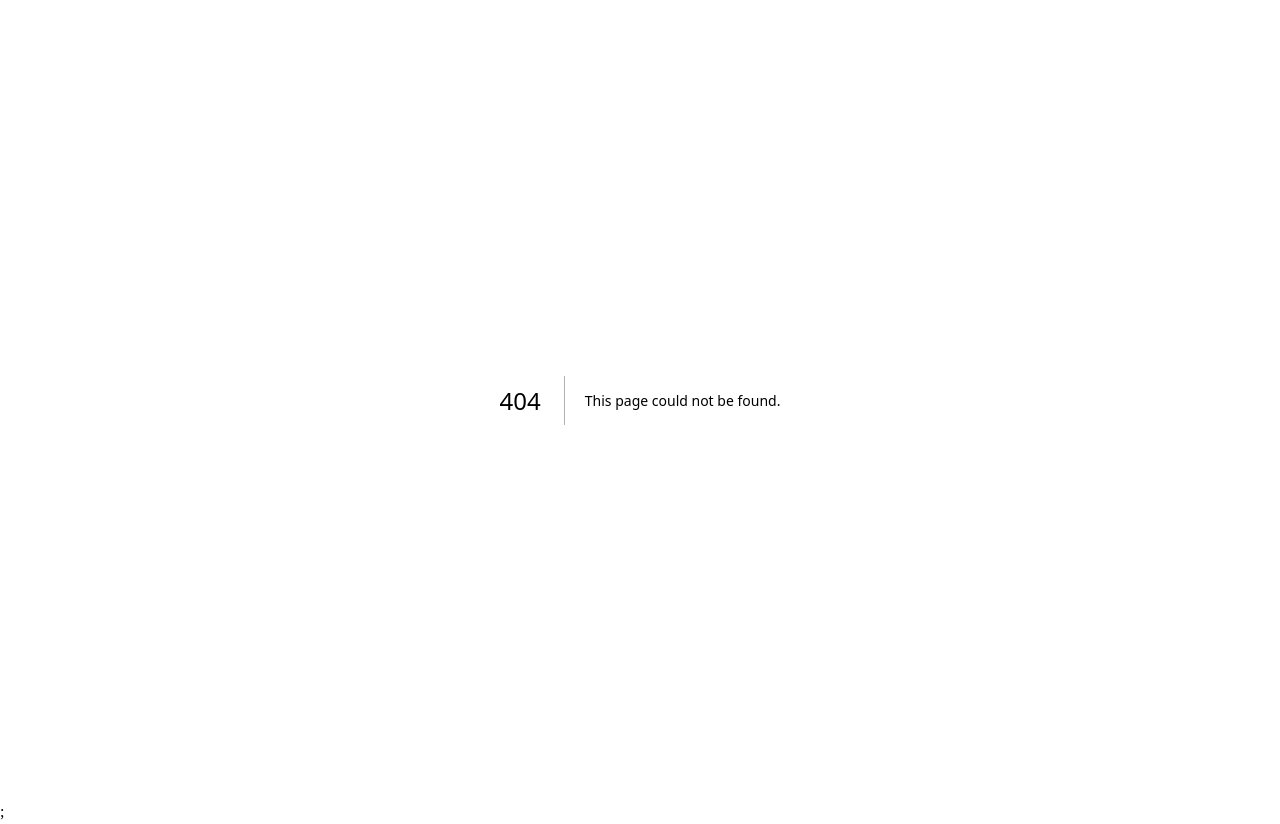
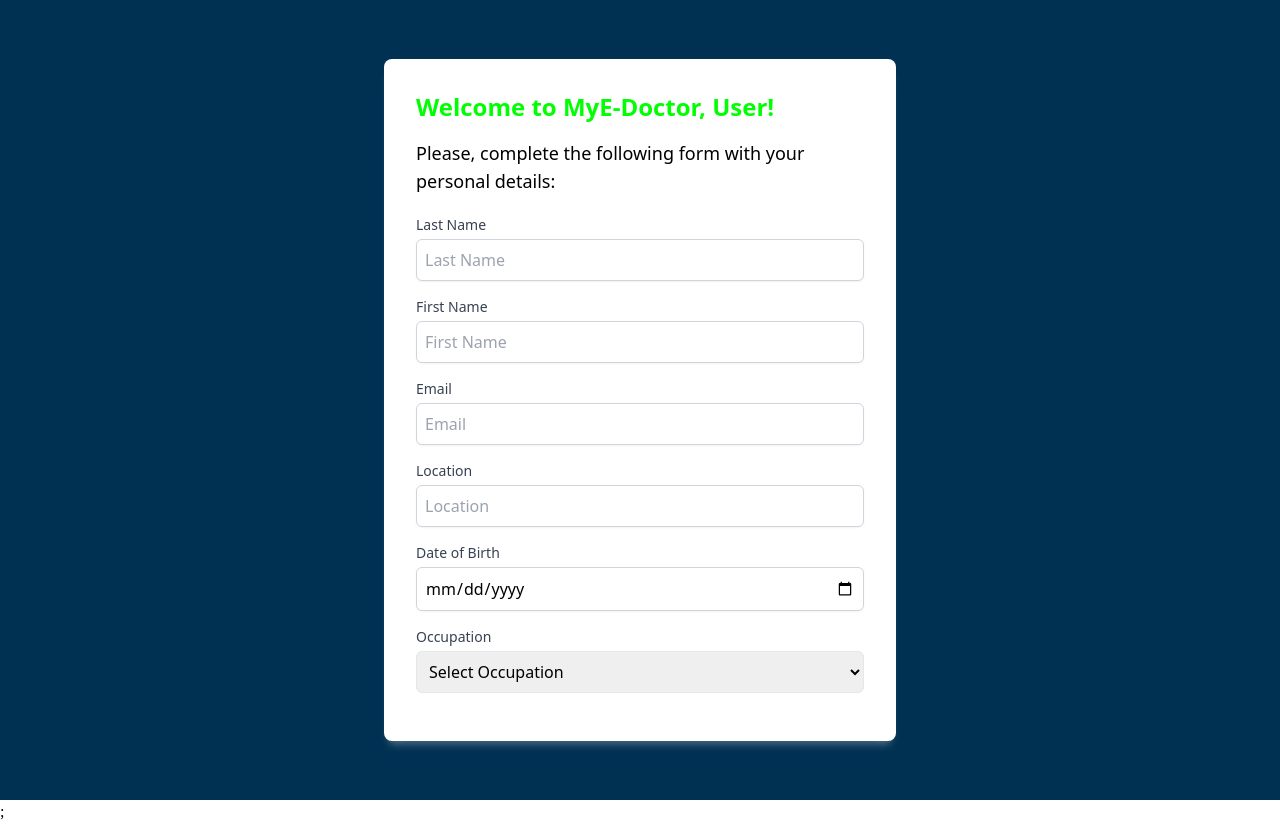
Before and after one commit to Catalin-2002/my_e-doctor, a Next.js app in the folder myedoctor-web/: page /profile in a window 1280 px wide. Before the commit this address had no page. Built offline with nearby package versions, Linux system fonts and the light colour scheme; what tailwindcss-radix would draw is missing.

Commit message:
User_Profile
User-Profile-page-test

```diff
--- /dev/null
+++ b/myedoctor-web/pages/profile/index.tsx
@@ -0,0 +1,12 @@
+import UserProfile from '@/src/components/UserProfile/UserProfile';
+
+const userData = {
+  name: 'Radu Mihai',
+  email: 'radumihai@XXX.com',
+  // profilePicture: '/path/to/profile-picture.jpg'
+};
+
+const ProfilePage = () => {
+  return <UserProfile></UserProfile>;
+};
+export default ProfilePage;
--- /dev/null
+++ b/myedoctor-web/src/components/TextInput/TextInput.tsx
@@ -0,0 +1,21 @@
+//TextInput component
+
+import React, { InputHTMLAttributes } from 'react';
+
+// Define the props interface, extending the standard input HTML attributes
+interface TextInputProps extends InputHTMLAttributes<HTMLInputElement> {
+  className?: string;
+}
+
+const TextInput: React.FC<TextInputProps> = ({ className = '', ...props }) => {
+  // Default TailwindCSS classes for styling the input
+  const defaultClasses =
+    'border-gray-300 focus:border-blue-500 focus:ring focus:ring-blue-200 focus:ring-opacity-50 rounded-md shadow-sm';
+
+  // Combine default classes with any custom classes passed via props
+  const combinedClasses = `${defaultClasses} ${className}`;
+
+  return <input className={combinedClasses} {...props} />;
+};
+
+export default TextInput;
--- /dev/null
+++ b/myedoctor-web/src/components/UserProfile/UserProfile.tsx
@@ -0,0 +1,114 @@
+import React, { useState } from 'react';
+import TextInput from '../TextInput/TextInput';
+const userData = {
+  name: 'Radu Mihai',
+  email: 'radumihai@XXX.com',
+  // profilePicture: '/path/to/profile-picture.jpg'
+};
+const UserProfile: React.FC = () => {
+  const [value, setValue] = useState<string>('');
+
+  const [lastName, setLastName] = useState<string>('');
+  const [firstName, setFirstName] = useState<string>('');
+  const [email, setEmail] = useState<string>('');
+  const [location, setLocation] = useState<string>('');
+  const [dateOfBirth, setDateOfBirth] = useState<string>('');
+  const [occupation, setOccupation] = useState<string>('');
+
+  return (
+    <div className="flex min-h-screen flex-col items-center justify-center bg-prussian-blue">
+      <div className="w-full max-w-lg rounded-lg bg-white p-4 shadow-prussian-white">
+        <div className="p-4">
+          <h2 className="mb-4 text-2xl font-semibold text-neon-green">Welcome to MyE-Doctor, User!</h2>
+          <p className="mb-5 text-lg">Please, complete the following form with your personal details:</p>
+
+          <div className="mb-4">
+            <label htmlFor="lastName" className="mb-1 block text-sm font-medium text-gray-700">
+              Last Name
+            </label>
+            <TextInput
+              id="lastName"
+              placeholder="Last Name"
+              value={lastName}
+              onChange={(e) => setLastName(e.target.value)}
+              className="w-full rounded-md border p-2 focus:outline-none focus:ring-2 focus:ring-blue-500"
+            />
+          </div>
+
+          <div className="mb-4">
+            <label htmlFor="firstName" className="mb-1 block text-sm font-medium text-gray-700">
+              First Name
+            </label>
+            <TextInput
+              id="firstName"
+              placeholder="First Name"
+              value={firstName}
+              onChange={(e) => setFirstName(e.target.value)}
+              className="w-full rounded-md border p-2 focus:outline-none focus:ring-2 focus:ring-blue-500"
+            />
+          </div>
+
+          <div className="mb-4">
+            <label htmlFor="email" className="mb-1 block text-sm font-medium text-gray-700">
+              Email
+            </label>
+            <TextInput
+              id="email"
+              type="email"
+              placeholder="Email"
+              value={email}
+              onChange={(e) => setEmail(e.target.value)}
+              className="w-full rounded-md border p-2 focus:outline-none focus:ring-2 focus:ring-blue-500"
+            />
+          </div>
+
+          <div className="mb-4">
+            <label htmlFor="location" className="mb-1 block text-sm font-medium text-gray-700">
+              Location
+            </label>
+            <TextInput
+              id="location"
+              placeholder="Location"
+              value={location}
+              onChange={(e) => setLocation(e.target.value)}
+              className="w-full rounded-md border p-2 focus:outline-none focus:ring-2 focus:ring-blue-500"
+            />
+          </div>
+
+          <div className="mb-4">
+            <label htmlFor="dateOfBirth" className="mb-1 block text-sm font-medium text-gray-700">
+              Date of Birth
+            </label>
+            <TextInput
+              id="dateOfBirth"
+              type="date"
+              placeholder="Date of Birth"
+              value={dateOfBirth}
+              onChange={(e) => setDateOfBirth(e.target.value)}
+              className="w-full rounded-md border p-2 focus:outline-none focus:ring-2 focus:ring-blue-500"
+            />
+          </div>
+
+          <div className="mb-4">
+            <label htmlFor="occupation" className="mb-1 block text-sm font-medium text-gray-700">
+              Occupation
+            </label>
+            <select
+              id="occupation"
+              className="w-full rounded-md border p-2 focus:outline-none focus:ring-2 focus:ring-blue-500"
+              value={occupation}
+              onChange={(e) => setOccupation(e.target.value)}
+            >
+              <option value="">Select Occupation</option>
+              <option value="Developer">Developer</option>
+              <option value="Designer">Designer</option>
+              {/* ... alte opțiuni */}
+            </select>
+          </div>
+        </div>
+      </div>
+    </div>
+  );
+};
+
+export default UserProfile;
--- a/myedoctor-web/tailwind.config.js
+++ b/myedoctor-web/tailwind.config.js
@@ -8,12 +8,17 @@
       backgroundImage: {
         'gradient-radial-button': 'linear-gradient(90deg, #FD267D 0%, #FF7854 100%)',
         'gradient-radial-basic': 'radial-gradient(51.22% 338.65% at 13.54% 67.5%, #EA5B6C 0%, #ed805d 100%)',
-        'gradient-radial': 'url(/images/ellipse-mask.png),radial-gradient(51.22% 338.65% at 13.54% 67.5%, #EA5B6C 0%, #ED805D 100%)',
-        'gradient-radial-mobile': 'url(/images/ellipse-mask-mobile.png),radial-gradient(51.22% 338.65% at 13.54% 67.5%, #eb6668 0%, #ED805D 100%)',
+        'gradient-radial':
+          'url(/images/ellipse-mask.png),radial-gradient(51.22% 338.65% at 13.54% 67.5%, #EA5B6C 0%, #ED805D 100%)',
+        'gradient-radial-mobile':
+          'url(/images/ellipse-mask-mobile.png),radial-gradient(51.22% 338.65% at 13.54% 67.5%, #eb6668 0%, #ED805D 100%)',
       },
       colors: {
         primary: '#4890E3',
-        green: '#83CB3D'
+        'prussian-blue': '#003153',
+        'neon-green': '#00FF00',
+        // 'mint-green':'#39FF14'
+        green: '#83CB3D',
       },
       aspectRatio: {
         banner: '3/1',
@@ -28,6 +33,9 @@
       },
       boxShadow: {
         slider: '0 0 0 5px rgba(0, 0, 0, 0.3)',
+        'prussian-white': '0 12px 18px -6px rgba(0, 49, 83, 0.7), 0 8px 10px -7px rgba(255, 255, 255, 0.8)',
+        // Umbra personalizată
+
         DEFAULT: '0 0 1px 0 rgb(0, 0, 0, 0.3), 0 4px 6px -2px rgb(0, 0, 0, 0.25)',
       },
       keyframes: {
@@ -144,14 +152,14 @@
         },
         'flash-animate': {
           '0%': {
-            left: '-30%'
+            left: '-30%',
           },
           '50%': {
-            left: '130%'
+            left: '130%',
           },
           '100%': {
-            left: '130%'
-          }
+            left: '130%',
+          },
         },
         // Progress bar
         progress: {
@@ -207,7 +215,7 @@
         'content-show-dialog': 'content-show-dialog 0.15s cubic-bezier(0.16, 1, 0.3, 1)',
         // Static promo pages
         'slide-up-slow': 'toast-slide-in-bottom 1500ms cubic-bezier(0.4, 0, 0.2, 1)',
-        'flash': 'flash-animate 3000ms ease-in-out infinite',
+        flash: 'flash-animate 3000ms ease-in-out infinite',
       },
       zIndex: {
         60: '60',
```
